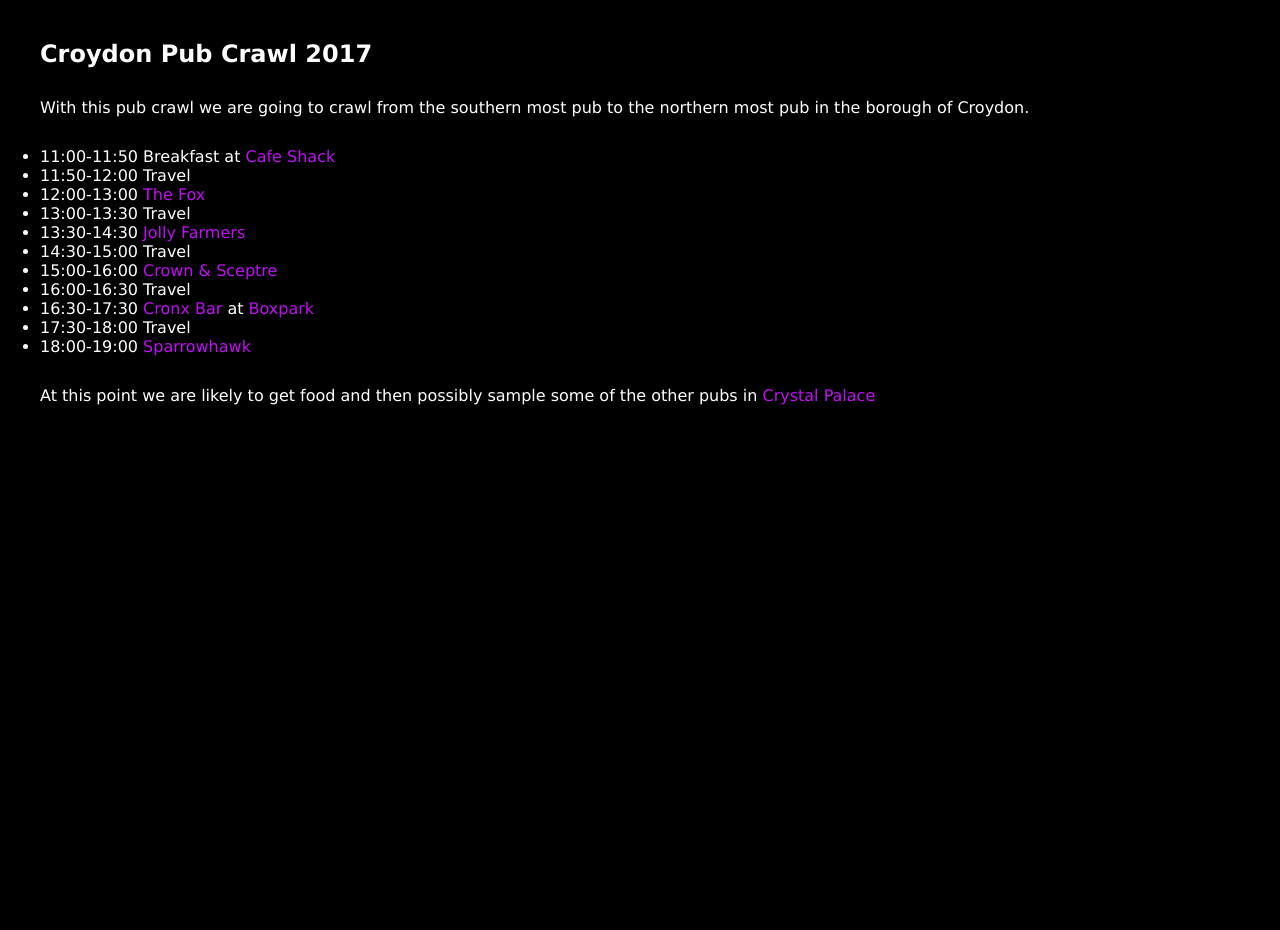
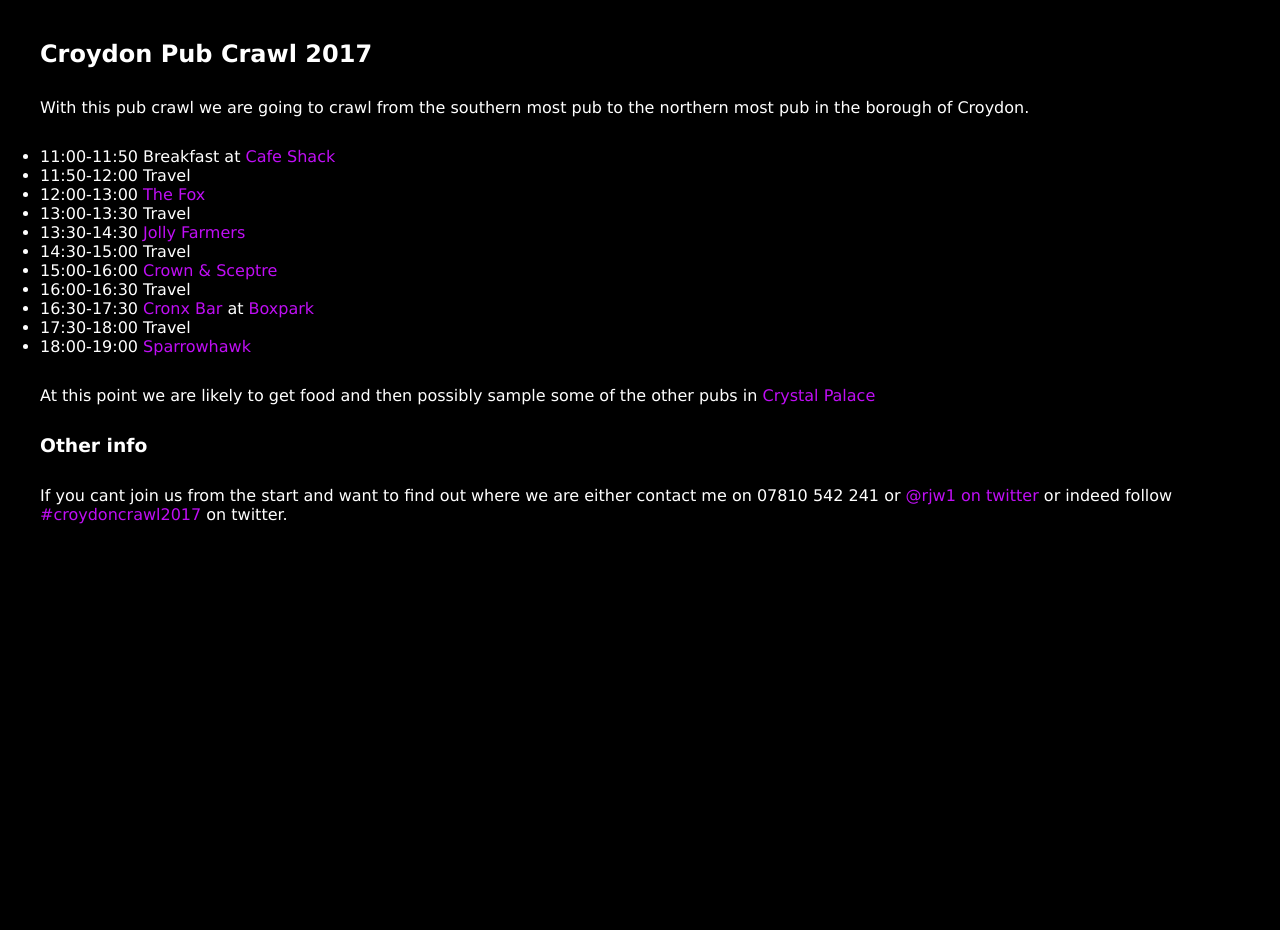
Before and after one commit to rjw1/randomness.org.uk, a Jekyll site: the page built from croydon-pub-crawl-2017/index.md, in a window 1280 px wide. Built offline with Jekyll 4.4.1, drawn with Linux system fonts in a browser that asks for light colours.

Commit message:
add contact info

```diff
--- a/croydon-pub-crawl-2017/index.md
+++ b/croydon-pub-crawl-2017/index.md
@@ -19,3 +19,7 @@
 - 18:00-19:00 [Sparrowhawk](http://thesparrowhawkpub.co.uk/)
 
 At this point we are likely to get food and then possibly sample some of the other pubs in [Crystal Palace](http://london.randomness.org.uk/scripts/pubsearch.cgi?locale=Crystal+Palace&postal_district=&tube_distance=500&tube=&Search=Search)
+
+### Other info ###
+
+If you cant join us from the start and want to find out where we are either contact me on 07810 542 241 or [@rjw1 on twitter](https://twitter.com/rjw1) or indeed follow [#croydoncrawl2017](https://twitter.com/search?f=tweets&q=%23croydoncrawl2017&src=typd) on twitter.
```
